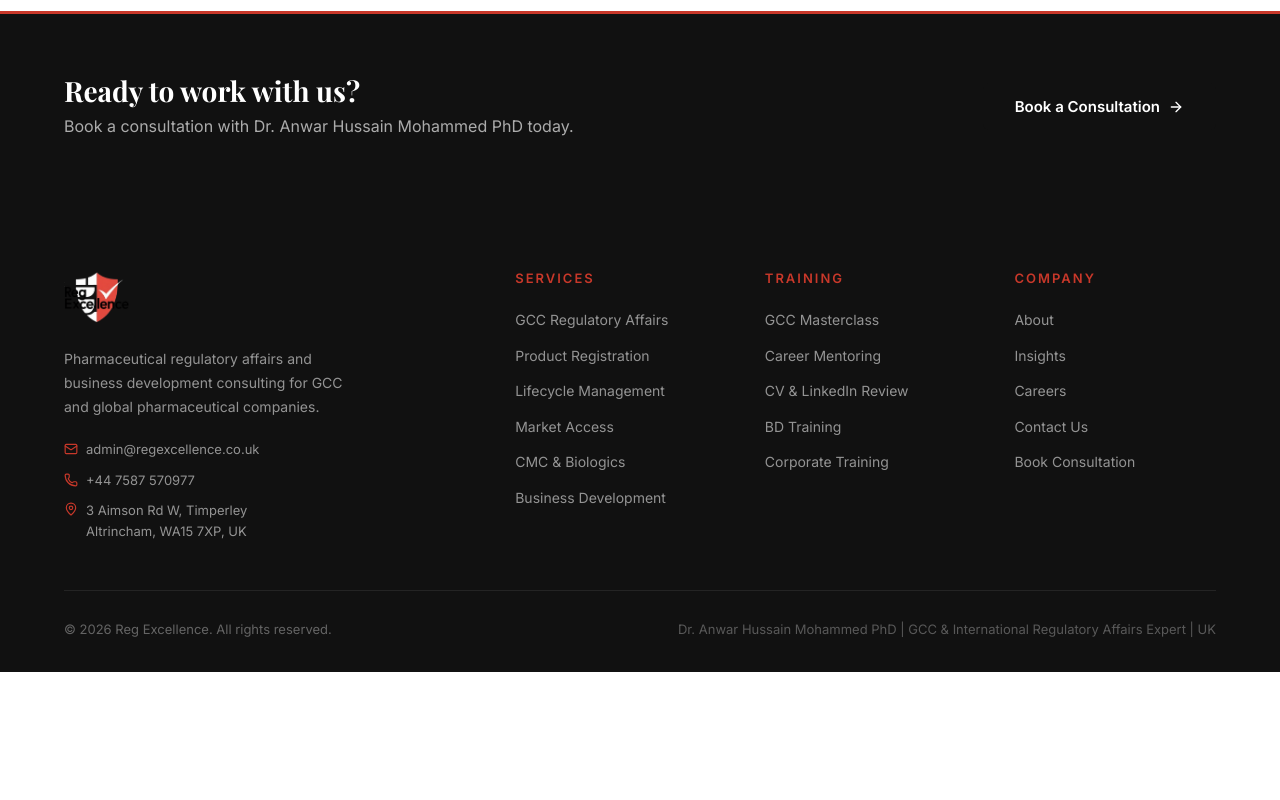
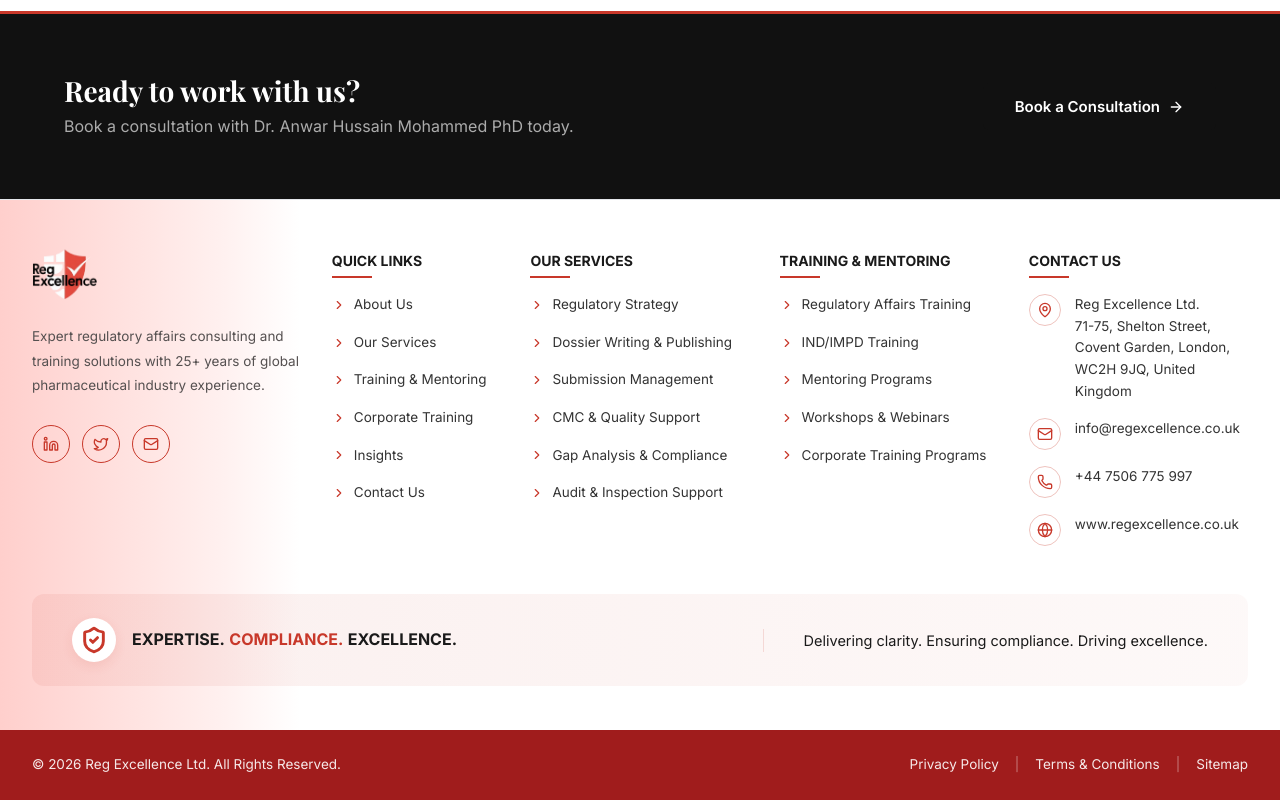
Before and after one commit to yaswanth3987/reg-excellence-new, a React (Vite) app: page /about in a window 1280 px wide. Shown: the part 4501-5301 px from the top of the page. Before the commit the page ends 5173 px from the top, so only its background shows below. Built offline with nearby package versions, Linux system fonts and the light colour scheme; no server answers.

Commit message:
Fix footer alignment, reduce gaps, and fix Meet the Team visibility

```diff
--- a/src/components/Footer.jsx
+++ b/src/components/Footer.jsx
@@ -1,85 +1,117 @@
 import { Link } from 'react-router-dom';
-import { Mail, Phone, MapPin } from 'lucide-react';
+import { Mail, Phone, MapPin, Globe, ChevronRight, ShieldCheck } from 'lucide-react';
 
 export default function Footer() {
   return (
-    <footer className="footer">
-      <div className="container">
-        <div className="footer-grid">
-          <div className="footer-brand">
-            <Link to="/" className="footer-logo-link">
-              <img src="/logo.png" alt="Reg Excellence Logo" />
-            </Link>
-            <p>Pharmaceutical regulatory affairs and business development consulting for GCC and global pharmaceutical companies.</p>
-            <div style={{ marginTop: '20px', display: 'flex', flexDirection: 'column', gap: '10px' }}>
-              <div style={{ display: 'flex', alignItems: 'center', gap: '8px', fontSize: '13px', color: 'rgba(255,255,255,0.55)' }}>
-                <Mail size={14} style={{ color: '#C8382A' }} />
-                <a href="mailto:admin@regexcellence.co.uk" style={{ color: 'rgba(255,255,255,0.55)', textDecoration: 'none' }}>
-                  admin@regexcellence.co.uk
+    <div className="footer-new-wrapper">
+      <footer className="footer-new">
+        <div className="footer-new-content">
+          <div className="footer-new-grid">
+            {/* Col 1 */}
+            <div className="footer-new-brand">
+              <Link to="/" className="footer-new-logo">
+                <img src="/logo.png" alt="Reg Excellence" />
+              </Link>
+              <p>Expert regulatory affairs consulting and training solutions with 25+ years of global pharmaceutical industry experience.</p>
+              <div className="footer-socials">
+                <a href="#" className="social-icon" aria-label="LinkedIn">
+                  <svg xmlns="http://www.w3.org/2000/svg" width="16" height="16" viewBox="0 0 24 24" fill="none" stroke="currentColor" strokeWidth="2" strokeLinecap="round" strokeLinejoin="round"><path d="M16 8a6 6 0 0 1 6 6v7h-4v-7a2 2 0 0 0-2-2 2 2 0 0 0-2 2v7h-4v-7a6 6 0 0 1 6-6z"></path><rect x="2" y="9" width="4" height="12"></rect><circle cx="4" cy="4" r="2"></circle></svg>
                 </a>
+                <a href="#" className="social-icon" aria-label="Twitter">
+                  <svg xmlns="http://www.w3.org/2000/svg" width="16" height="16" viewBox="0 0 24 24" fill="none" stroke="currentColor" strokeWidth="2" strokeLinecap="round" strokeLinejoin="round"><path d="M22 4s-.7 2.1-2 3.4c1.6 10-9.4 17.3-18 11.6 2.2.1 4.4-.6 6-2C3 15.5.5 9.6 3 5c2.2 2.6 5.6 4.1 9 4-.9-4.2 4-6.6 7-3.8 1.1 0 3-1.2 3-1.2z"></path></svg>
+                </a>
+                <a href="mailto:info@regexcellence.co.uk" className="social-icon" aria-label="Email"><Mail size={16} /></a>
               </div>
-              <div style={{ display: 'flex', alignItems: 'center', gap: '8px', fontSize: '13px', color: 'rgba(255,255,255,0.55)' }}>
-                <Phone size={14} style={{ color: '#C8382A' }} />
-                <a href="tel:+447587570977" style={{ color: 'rgba(255,255,255,0.55)', textDecoration: 'none' }}>+44 7587 570977</a>
-              </div>
-              <div style={{ display: 'flex', alignItems: 'flex-start', gap: '8px', fontSize: '13px', color: 'rgba(255,255,255,0.55)' }}>
-                <MapPin size={14} style={{ color: '#C8382A', flexShrink: 0, marginTop: '2px' }} />
-                <a
-                  href="https://www.google.com/maps/place/3+Aimson+Rd+W,+Timperley,+Altrincham+WA15+7XP,+UK/@53.3978943,-2.3153038,17z"
-                  target="_blank"
-                  rel="noopener noreferrer"
-                  style={{ color: 'rgba(255,255,255,0.55)', textDecoration: 'none', lineHeight: 1.6 }}
-                >
-                  3 Aimson Rd W, Timperley<br />Altrincham, WA15 7XP, UK
-                </a>
-              </div>
+            </div>
+
+            {/* Col 2 */}
+            <div className="footer-new-col">
+              <h4>QUICK LINKS</h4>
+              <ul>
+                <li><Link to="/"><ChevronRight size={14} className="chevron" /> About Us</Link></li>
+                <li><Link to="/services"><ChevronRight size={14} className="chevron" /> Our Services</Link></li>
+                <li><Link to="/training"><ChevronRight size={14} className="chevron" /> Training & Mentoring</Link></li>
+                <li><Link to="/corporate-training"><ChevronRight size={14} className="chevron" /> Corporate Training</Link></li>
+                <li><Link to="/insights"><ChevronRight size={14} className="chevron" /> Insights</Link></li>
+                <li><Link to="/consultation"><ChevronRight size={14} className="chevron" /> Contact Us</Link></li>
+              </ul>
+            </div>
+
+            {/* Col 3 */}
+            <div className="footer-new-col">
+              <h4>OUR SERVICES</h4>
+              <ul>
+                <li><Link to="/services"><ChevronRight size={14} className="chevron" /> Regulatory Strategy</Link></li>
+                <li><Link to="/services"><ChevronRight size={14} className="chevron" /> Dossier Writing & Publishing</Link></li>
+                <li><Link to="/services"><ChevronRight size={14} className="chevron" /> Submission Management</Link></li>
+                <li><Link to="/services"><ChevronRight size={14} className="chevron" /> CMC & Quality Support</Link></li>
+                <li><Link to="/services"><ChevronRight size={14} className="chevron" /> Gap Analysis & Compliance</Link></li>
+                <li><Link to="/services"><ChevronRight size={14} className="chevron" /> Audit & Inspection Support</Link></li>
+              </ul>
+            </div>
+
+            {/* Col 4 */}
+            <div className="footer-new-col">
+              <h4>TRAINING & MENTORING</h4>
+              <ul>
+                <li><Link to="/training"><ChevronRight size={14} className="chevron" /> Regulatory Affairs Training</Link></li>
+                <li><Link to="/training"><ChevronRight size={14} className="chevron" /> IND/IMPD Training</Link></li>
+                <li><Link to="/training"><ChevronRight size={14} className="chevron" /> Mentoring Programs</Link></li>
+                <li><Link to="/training"><ChevronRight size={14} className="chevron" /> Workshops & Webinars</Link></li>
+                <li><Link to="/corporate-training"><ChevronRight size={14} className="chevron" /> Corporate Training Programs</Link></li>
+              </ul>
+            </div>
+
+            {/* Col 5 */}
+            <div className="footer-new-col contact-col">
+              <h4>CONTACT US</h4>
+              <ul>
+                <li>
+                  <div className="contact-icon-wrapper"><MapPin size={16} /></div>
+                  <span>Reg Excellence Ltd.<br/>71-75, Shelton Street,<br/>Covent Garden, London,<br/>WC2H 9JQ, United Kingdom</span>
+                </li>
+                <li>
+                  <div className="contact-icon-wrapper"><Mail size={16} /></div>
+                  <span>info@regexcellence.co.uk</span>
+                </li>
+                <li>
+                  <div className="contact-icon-wrapper"><Phone size={16} /></div>
+                  <span>+44 7506 775 997</span>
+                </li>
+                <li>
+                  <div className="contact-icon-wrapper"><Globe size={16} /></div>
+                  <span>www.regexcellence.co.uk</span>
+                </li>
+              </ul>
             </div>
           </div>
 
-          <div className="footer-col">
-            <h4>Services</h4>
-            <ul>
-              <li><Link to="/services">GCC Regulatory Affairs</Link></li>
-              <li><Link to="/services">Product Registration</Link></li>
-              <li><Link to="/services">Lifecycle Management</Link></li>
-              <li><Link to="/services">Market Access</Link></li>
-              <li><Link to="/services">CMC & Biologics</Link></li>
-              <li><Link to="/services">Business Development</Link></li>
-            </ul>
-          </div>
-
-          <div className="footer-col">
-            <h4>Training</h4>
-            <ul>
-              <li><Link to="/training">GCC Masterclass</Link></li>
-              <li><Link to="/training">Career Mentoring</Link></li>
-              <li><Link to="/training">CV & LinkedIn Review</Link></li>
-              <li><Link to="/training">BD Training</Link></li>
-              <li><Link to="/corporate-training">Corporate Training</Link></li>
-            </ul>
-          </div>
-
-          <div className="footer-col">
-            <h4>Company</h4>
-            <ul>
-              <li><Link to="/">About</Link></li>
-              <li><Link to="/insights">Insights</Link></li>
-              <li><Link to="/careers">Careers</Link></li>
-              <li><a href="/consultation">Contact Us</a></li>
-              <li><a href="/consultation">Book Consultation</a></li>
-            </ul>
+          <div className="footer-new-middle">
+            <div className="footer-new-middle-left">
+              <div className="middle-shield">
+                <ShieldCheck size={28} strokeWidth={2.5} />
+              </div>
+              <span><strong>EXPERTISE.</strong> <span className="red-text">COMPLIANCE.</span> <strong>EXCELLENCE.</strong></span>
+            </div>
+            <div className="footer-new-middle-right">
+              Delivering clarity. Ensuring compliance. Driving excellence.
+            </div>
           </div>
         </div>
 
-        <hr className="footer-divider" />
-
-        <div className="footer-bottom">
-          <p>© {new Date().getFullYear()} Reg Excellence. All rights reserved.</p>
-          <p style={{ fontSize: '13px', color: 'rgba(255,255,255,0.3)' }}>
-            Dr. Anwar Hussain Mohammed PhD | GCC &amp; International Regulatory Affairs Expert | UK
-          </p>
+        <div className="footer-new-bottom">
+          <div className="footer-new-bottom-inner">
+            <p>© {new Date().getFullYear()} Reg Excellence Ltd. All Rights Reserved.</p>
+            <div className="footer-new-bottom-links">
+              <Link to="#">Privacy Policy</Link>
+              <span className="separator">|</span>
+              <Link to="#">Terms & Conditions</Link>
+              <span className="separator">|</span>
+              <Link to="#">Sitemap</Link>
+            </div>
+          </div>
         </div>
-      </div>
-    </footer>
+      </footer>
+    </div>
   );
 }
--- a/src/index.css
+++ b/src/index.css
@@ -40,8 +40,7 @@
 .testimonials,
 .lead-capture,
 .contact {
-  content-visibility: auto;
-  contain-intrinsic-size: 0 600px;
+  /* content-visibility: auto removed due to intersection observer issues */
 }
 
 :root {
@@ -913,7 +912,7 @@
 
 /* ============ FOUNDER ============ */
 .founder {
-  padding: 100px 0;
+  padding: 72px 0;
   background: linear-gradient(135deg, #111111 0%, #1e1e1e 50%, #2a2a2a 100%);
   position: relative;
   overflow: hidden;
@@ -930,7 +929,7 @@
 .founder-inner {
   display: grid;
   grid-template-columns: 1fr 1.5fr;
-  gap: 80px;
+  gap: 56px;
   align-items: center;
   position: relative;
   z-index: 1;
@@ -2293,12 +2292,19 @@
 /* ============ SCROLL ANIMATIONS ============ */
 .fade-in {
   opacity: 0;
-  transform: translateY(24px);
+  transform: translateY(20px);
   transition: opacity 0.6s ease, transform 0.6s ease;
+  animation: fadeInFallback 0.8s ease forwards;
+  animation-delay: 0.3s;
 }
 .fade-in.visible {
   opacity: 1;
   transform: translateY(0);
+  animation: none;
+}
+@keyframes fadeInFallback {
+  0%   { opacity: 0; transform: translateY(20px); }
+  100% { opacity: 1; transform: translateY(0); }
 }
 
 /* ============ RESPONSIVE LAYOUT FIXES ============ */
@@ -3064,3 +3070,208 @@
 .input-icon-wrapper textarea.error {
   border-color: #C8382A;
 }
+
+/* ============ NEW FOOTER ============ */
+.footer-new-wrapper {
+  background: #ffffff;
+  padding-top: 0;
+}
+.footer-new {
+  position: relative;
+  width: 100%;
+  background: linear-gradient(90deg, #FFCFCC 0%, #FFE4E2 140px, #FFF0EF 220px, #ffffff 300px, #ffffff 100%);
+  border-top: 1px solid #E5E7EB;
+}
+.footer-new-content {
+  max-width: 1280px;
+  margin: 0 auto;
+  padding: 48px 32px 32px;
+  position: relative;
+  z-index: 1;
+}
+.footer-new-grid {
+  display: grid;
+  grid-template-columns: 1.6fr 1fr 1.3fr 1.3fr 1.3fr;
+  gap: 30px;
+  margin-bottom: 32px;
+}
+.footer-new-brand .footer-new-logo img {
+  height: 52px;
+  margin-bottom: 24px;
+}
+.footer-new-brand p {
+  font-family: 'Inter', sans-serif;
+  font-size: 13.5px;
+  color: #555050;
+  line-height: 1.8;
+  margin-bottom: 28px;
+  max-width: 280px;
+}
+.footer-socials {
+  display: flex;
+  gap: 12px;
+}
+.social-icon {
+  width: 38px;
+  height: 38px;
+  border-radius: 50%;
+  border: 1px solid #C8382A;
+  color: #C8382A;
+  display: flex;
+  align-items: center;
+  justify-content: center;
+  transition: all 0.3s ease;
+}
+.social-icon:hover {
+  background: #C8382A;
+  color: #ffffff;
+}
+
+.footer-new-col h4 {
+  font-family: 'Inter', sans-serif;
+  font-size: 14px;
+  font-weight: 700;
+  color: #1A1A1A;
+  margin-bottom: 24px;
+  position: relative;
+  display: inline-block;
+}
+.footer-new-col h4::after {
+  content: '';
+  position: absolute;
+  bottom: -8px;
+  left: 0;
+  width: 40px;
+  height: 2px;
+  background: #C8382A;
+}
+.footer-new-col ul {
+  list-style: none;
+  padding: 0;
+  margin: 0;
+}
+.footer-new-col ul li {
+  margin-bottom: 16px;
+  font-size: 13.5px;
+}
+.footer-new-col ul li a {
+  color: #333333;
+  display: flex;
+  align-items: center;
+  transition: color 0.2s;
+  text-decoration: none;
+}
+.footer-new-col ul li a:hover {
+  color: #C8382A;
+}
+.chevron {
+  color: #C8382A;
+  margin-right: 8px;
+  flex-shrink: 0;
+}
+
+.contact-col ul li {
+  display: flex;
+  align-items: flex-start;
+  gap: 14px;
+  color: #333333;
+  line-height: 1.6;
+}
+.contact-icon-wrapper {
+  width: 32px;
+  height: 32px;
+  border-radius: 50%;
+  border: 1px solid rgba(200,56,42,0.3);
+  color: #C8382A;
+  display: flex;
+  align-items: center;
+  justify-content: center;
+  flex-shrink: 0;
+}
+
+/* Middle banner */
+.footer-new-middle {
+  background: linear-gradient(90deg, rgba(200,56,42,0.08), rgba(200,56,42,0.03));
+  border-radius: 12px;
+  padding: 24px 40px;
+  display: flex;
+  align-items: center;
+  justify-content: space-between;
+  margin-bottom: 12px;
+}
+.footer-new-middle-left {
+  display: flex;
+  align-items: center;
+  gap: 16px;
+  font-size: 16px;
+  color: #1A1A1A;
+}
+.middle-shield {
+  color: #C8382A;
+  background: white;
+  border-radius: 50%;
+  padding: 8px;
+  box-shadow: 0 4px 12px rgba(200,56,42,0.1);
+  display: flex;
+  align-items: center;
+  justify-content: center;
+}
+.red-text { color: #C8382A; font-weight: 700; }
+.footer-new-middle-right {
+  font-size: 14.5px;
+  color: #1A1A1A;
+  border-left: 1px solid rgba(200,56,42,0.15);
+  padding-left: 40px;
+}
+
+/* Bottom Bar */
+.footer-new-bottom {
+  background: #A01C1C;
+  padding: 24px 0;
+  color: rgba(255,255,255,0.9);
+  font-size: 13.5px;
+}
+.footer-new-bottom-inner {
+  max-width: 1280px;
+  margin: 0 auto;
+  padding: 0 32px;
+  display: flex;
+  justify-content: space-between;
+  align-items: center;
+}
+.footer-new-bottom-links {
+  display: flex;
+  align-items: center;
+  gap: 16px;
+}
+.footer-new-bottom-links a {
+  color: rgba(255,255,255,0.9);
+  transition: color 0.2s;
+  text-decoration: none;
+}
+.footer-new-bottom-links a:hover {
+  color: #ffffff;
+}
+.separator {
+  color: rgba(255,255,255,0.4);
+}
+
+@media (max-width: 1024px) {
+  .footer-new-grid { grid-template-columns: 1fr 1fr 1fr; }
+  .footer-new-brand { grid-column: span 3; margin-bottom: 20px; }
+  .footer-new-content, .footer-new-bottom-inner { padding-left: 32px; padding-right: 32px; }
+}
+@media (max-width: 768px) {
+  .footer-new-grid { grid-template-columns: 1fr 1fr; gap: 40px 20px; }
+  .footer-new-brand { grid-column: span 2; }
+  .footer-new-middle { flex-direction: column; gap: 24px; text-align: center; }
+  .footer-new-middle-right { border-left: none; border-top: 1px solid rgba(200,56,42,0.15); padding-left: 0; padding-top: 24px; }
+  .footer-new-bottom-inner { flex-direction: column; gap: 16px; text-align: center; padding-left: 24px; padding-right: 24px; }
+  .footer-new-wrapper { padding-top: 24px; }
+  .footer-new-content { padding-left: 24px; padding-right: 24px; }
+}
+@media (max-width: 480px) {
+  .footer-new-grid { grid-template-columns: 1fr; }
+  .footer-new-brand { grid-column: span 1; }
+  .footer-new-bottom-links { flex-wrap: wrap; justify-content: center; gap: 8px 16px; }
+}
```
Also changed, not shown: src/pages/HomePage.jsx (+4 -4 lines).
